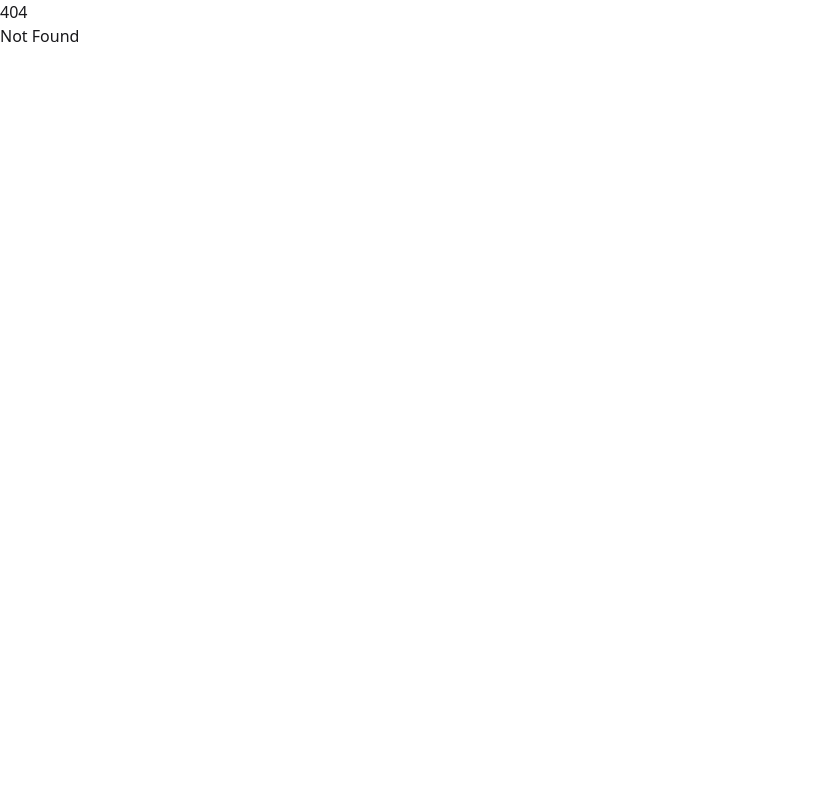
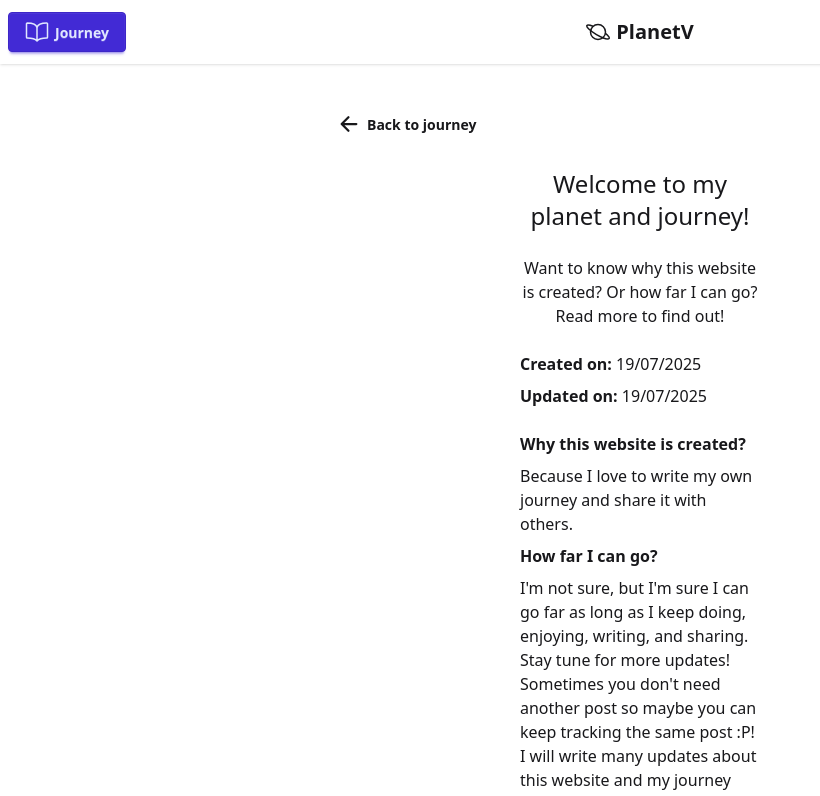
Before and after one commit to theplanetv/website, a SvelteKit app: page /journey/post/welcome-to-my-planet-and-journey in a window 1280 px wide. Before the commit this address had no page. Shown: the top 796 px of the page, without its empty margins (0-820 px from the left). Built offline with nearby package versions, Linux system fonts and the light colour scheme.

Commit message:
Update layout and add first journey post

```diff
--- a/package.json
+++ b/package.json
@@ -30,6 +30,7 @@
   },
   "dependencies": {
     "@tailwindcss/vite": "^4.1.11",
+    "dayjs": "^1.11.13",
     "tailwindcss": "^4.1.11"
   }
 }
--- a/src/components/Layout.svelte
+++ b/src/components/DisplayLayout.svelte
@@ -2,6 +2,6 @@
   let { children }: { children: any } = $props();
 </script>
 
-<div class="flex w-2/4 h-full mx-auto">
+<div class="mx-auto py-10 w-2/4">
   {@render children()}
 </div>
--- a/src/components/MenuSidebar.svelte
+++ b/src/components/MenuSidebar.svelte
@@ -11,7 +11,7 @@
   <div class="navbar-start">
     <a
       href="/journey"
-      class={menuData.currentPage === '/journey'
+      class={menuData.currentPage.startsWith('/journey')
         ? 'btn btn-primary text-md'
         : 'btn btn-ghost text-md'}><IonicBookOutline /> Journey</a
     >
--- /dev/null
+++ b/src/icons/Ionic-ArrowBackOutline.svelte
@@ -0,0 +1,3 @@
+<svg xmlns="http://www.w3.org/2000/svg" class="ionicon w-6 h-6" viewBox="0 0 512 512">
+  <path fill="none" stroke="currentColor" stroke-linecap="round" stroke-linejoin="round" stroke-width="48" d="M244 400L100 256l144-144M120 256h292"/>
+</svg>
--- a/src/lib/utils.ts
+++ b/src/lib/utils.ts
@@ -3,7 +3,7 @@ import { MenuEnum } from './enums';
 export function returnMenuPage(currentPath: string): MenuEnum {
   if (currentPath === '/') {
     return MenuEnum.HOME;
-  } else if (currentPath === '/journey') {
+  } else if (currentPath.startsWith('/journey')) {
     return MenuEnum.JOURNEY;
   }
 
--- a/src/routes/+layout.svelte
+++ b/src/routes/+layout.svelte
@@ -1,7 +1,13 @@
 <script lang="ts">
+  import Footer from '../components/Footer.svelte';
+  import MenuSidebar from '../components/MenuSidebar.svelte';
   import '../style.css';
 
-  let { children } = $props();
+  let { data, children } = $props();
 </script>
 
+<MenuSidebar menuData={data.menuData} />
+
 {@render children()}
+
+<Footer />
--- a/src/routes/+page.ts
+++ b/src/routes/+layout.ts
@@ -1,12 +1,12 @@
-import type { PageLoad } from './$types';
 import type { MenuData } from '$lib/types';
 import { returnMenuPage } from '$lib/utils';
+import type { LayoutLoad } from './$types';
 
 type ReturnType = {
   menuData: MenuData;
 };
 
-export const load: PageLoad = async ({ url }): Promise<ReturnType> => {
+export const load: LayoutLoad = async ({ url }): Promise<ReturnType> => {
   let menuData: MenuData = {
     currentPage: returnMenuPage(url.pathname)
   };
--- a/src/routes/+page.svelte
+++ b/src/routes/+page.svelte
@@ -1,19 +1,10 @@
 <script lang="ts">
-  import Footer from '../components/Footer.svelte';
-  import Layout from '../components/Layout.svelte';
-  import MenuSidebar from '../components/MenuSidebar.svelte';
-
-  export let data;
-  let { menuData } = data;
+  import DisplayLayout from "../components/DisplayLayout.svelte";
 </script>
 
-<Layout>
-  <MenuSidebar {menuData} />
-
+<DisplayLayout>
   <div class="flex flex-col mx-50 py-6 gap-y-6">
     <h1 class="text-2xl text-center">PlanetV</h1>
     <p class="text-center">Welcome to my planet!</p>
   </div>
-</Layout>
-
-<Footer />
+</DisplayLayout>
--- a/src/routes/journey/+page.svelte
+++ b/src/routes/journey/+page.svelte
@@ -1,19 +1,27 @@
 <script lang="ts">
-  import Footer from '../../components/Footer.svelte';
-  import Layout from '../../components/Layout.svelte';
-  import MenuSidebar from '../../components/MenuSidebar.svelte';
+  import dayjs from "dayjs";
+  import DisplayLayout from "../../components/DisplayLayout.svelte";
 
-  export let data;
-  let { menuData } = data;
 </script>
 
-<Layout>
-  <MenuSidebar {menuData} />
-
+<DisplayLayout>
   <div class="flex flex-col mx-50 py-6 gap-y-6">
     <h1 class="text-2xl text-center">Journey</h1>
-    <p class="text-center">Stay tune!</p>
+
+    <div class="flex flex-col items-center">
+      <div class="card bg-base-100 w-96 shadow-sm">
+        <div class="card-body">
+          <h2 class="card-title">Welcome to my planet and journey!</h2>
+          <div class="flex flex-col gap-y-2">
+            <p><span class="font-bold">Created on:</span> 19/07/2025</p>
+            <p><span class="font-bold">Updated on:</span> 19/07/2025</p>
+          </div>
+          <p>Want to know why this website is created? Or how far I can go? Read more to find out!</p>
+          <div class="card-actions justify-end">
+            <a href="/journey/post/welcome-to-my-planet-and-journey" class="btn btn-primary">Read more</a>
+          </div>
+        </div>
+      </div>
+    </div>
   </div>
-</Layout>
-
-<Footer />
+</DisplayLayout>
--- a/src/routes/journey/+page.ts
+++ /dev/null
@@ -1,15 +0,0 @@
-import type { PageLoad } from './$types';
-import type { MenuData } from '$lib/types';
-import { returnMenuPage } from '$lib/utils';
-
-type ReturnType = {
-  menuData: MenuData;
-};
-
-export const load: PageLoad = async ({ url }): Promise<ReturnType> => {
-  let menuData: MenuData = {
-    currentPage: returnMenuPage(url.pathname)
-  };
-
-  return { menuData };
-};
--- /dev/null
+++ b/src/routes/journey/post/welcome-to-my-planet-and-journey/+page.svelte
@@ -0,0 +1,27 @@
+<script lang="ts">
+  import DisplayLayout from "../../../../components/DisplayLayout.svelte";
+  import IonicArrowBackOutline from "../../../../icons/Ionic-ArrowBackOutline.svelte";
+</script>
+
+<DisplayLayout>
+  <a href="/journey" class="btn btn-ghost"><IonicArrowBackOutline /> Back to journey</a>
+
+  <div class="flex flex-col mx-50 py-6 gap-y-6">
+    <h1 class="text-2xl text-center">Welcome to my planet and journey!</h1>
+    <p class="text-center">Want to know why this website is created? Or how far I can go? Read more to find out!</p>
+    <div class="flex flex-col gap-y-2">
+      <p><span class="font-bold">Created on:</span> 19/07/2025</p>
+      <p><span class="font-bold">Updated on:</span> 19/07/2025</p>
+    </div>
+    <div class="flex flex-col gap-y-2">
+      <p class="font-bold">Why this website is created?</p>
+      <p>Because I love to write my own journey and share it with others.</p>
+      <p class="font-bold">How far I can go?</p>
+      <p>
+        I'm not sure, but I'm sure I can go far as long as I keep doing, enjoying, writing, and sharing.
+        Stay tune for more updates! Sometimes you don't need another post so maybe you can keep tracking the same post :P!
+        I will write many updates about this website and my journey here soon.
+      </p>
+    </div>
+  </div>
+</DisplayLayout>
```
Also changed, not shown: 1 other file (tests, documents, lock files or other folders).
